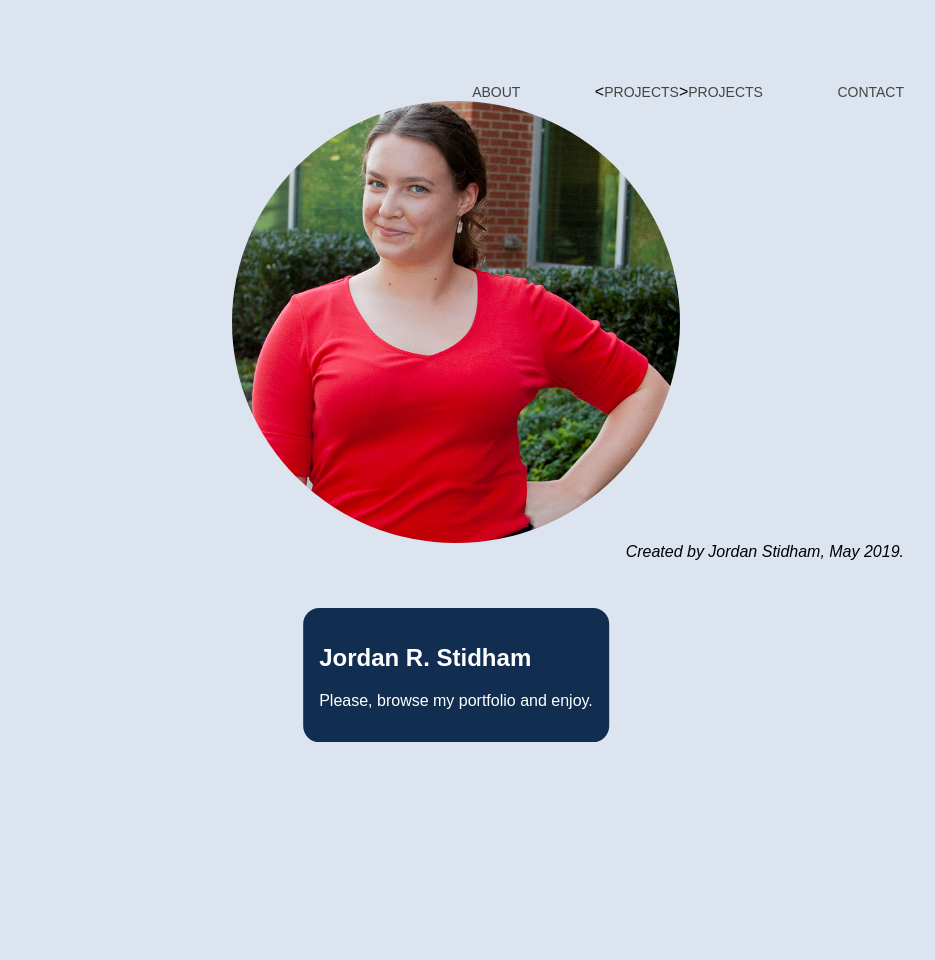
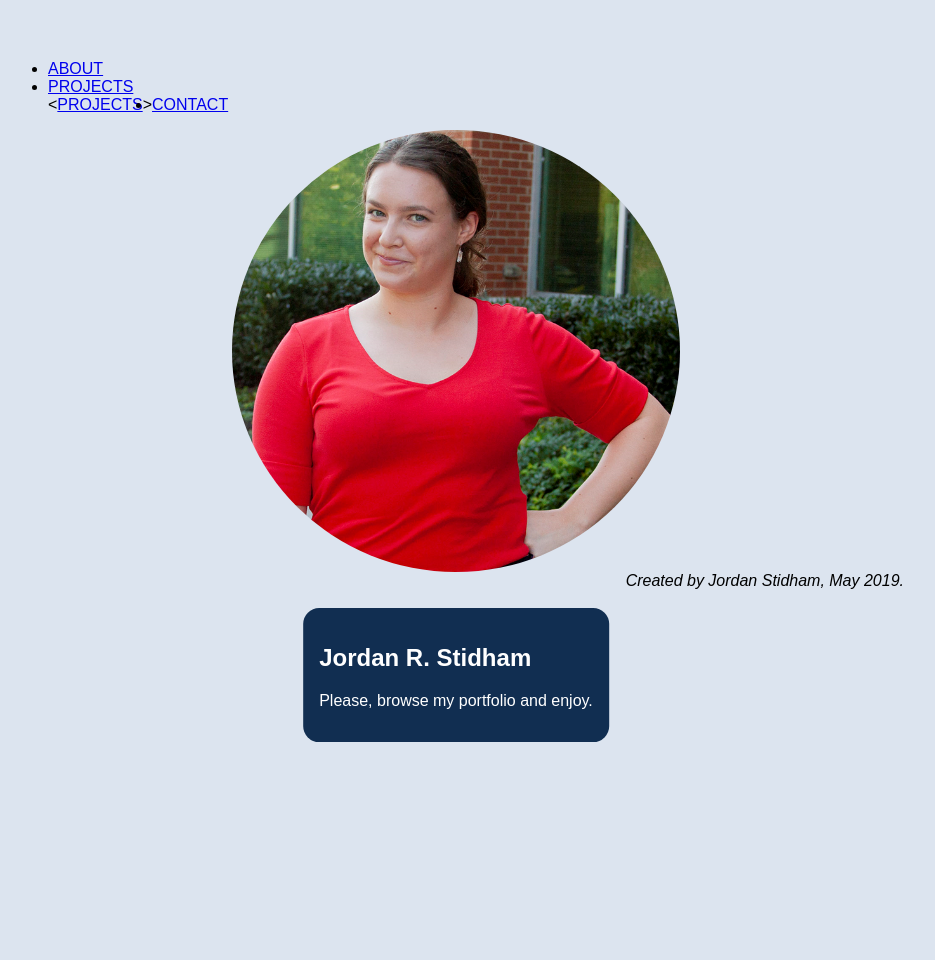
Before and after one commit to jordanstidham/PORTFOLIO, a Jekyll site: the page built from README.md, in a window 1280 px wide. Shown: the whole page, without its empty margins (184-1119 px from the left). Built offline with Jekyll 4.4.1, drawn with Linux system fonts in a browser that asks for light colours; our own code applies the rules of GitHub Pages for plain Markdown files.

Commit message:
Update default.html

```diff
--- a/_layouts/default.html
+++ b/_layouts/default.html
@@ -6,9 +6,10 @@
 	</head>
 	<body>
 		<header>
-		<div class="navbar">
+		<div class="nav">
+			<ul class="main-menu">
 				<li><a href="about.html">ABOUT</a></li>
-			<li><a href="projects.html">PROJECTS</a>
+				<li><a href="projects.html">PROJECTS</a></li>
 				 <div class="subnav">
 				    <<a href="projects.html">PROJECTS</a>>
 				    <div class="subnav-content">
@@ -18,8 +19,8 @@
 				      <a href="#link4">Link 4</a>
 				    </div>
 				  </div>
-			</li>
 				<li><a href="contact.html">CONTACT</a></li>
+			</ul>
 		</div>
 		</header>
    		<div id="container1">
```
Lines whose indentation alone changed are shown as unchanged.
